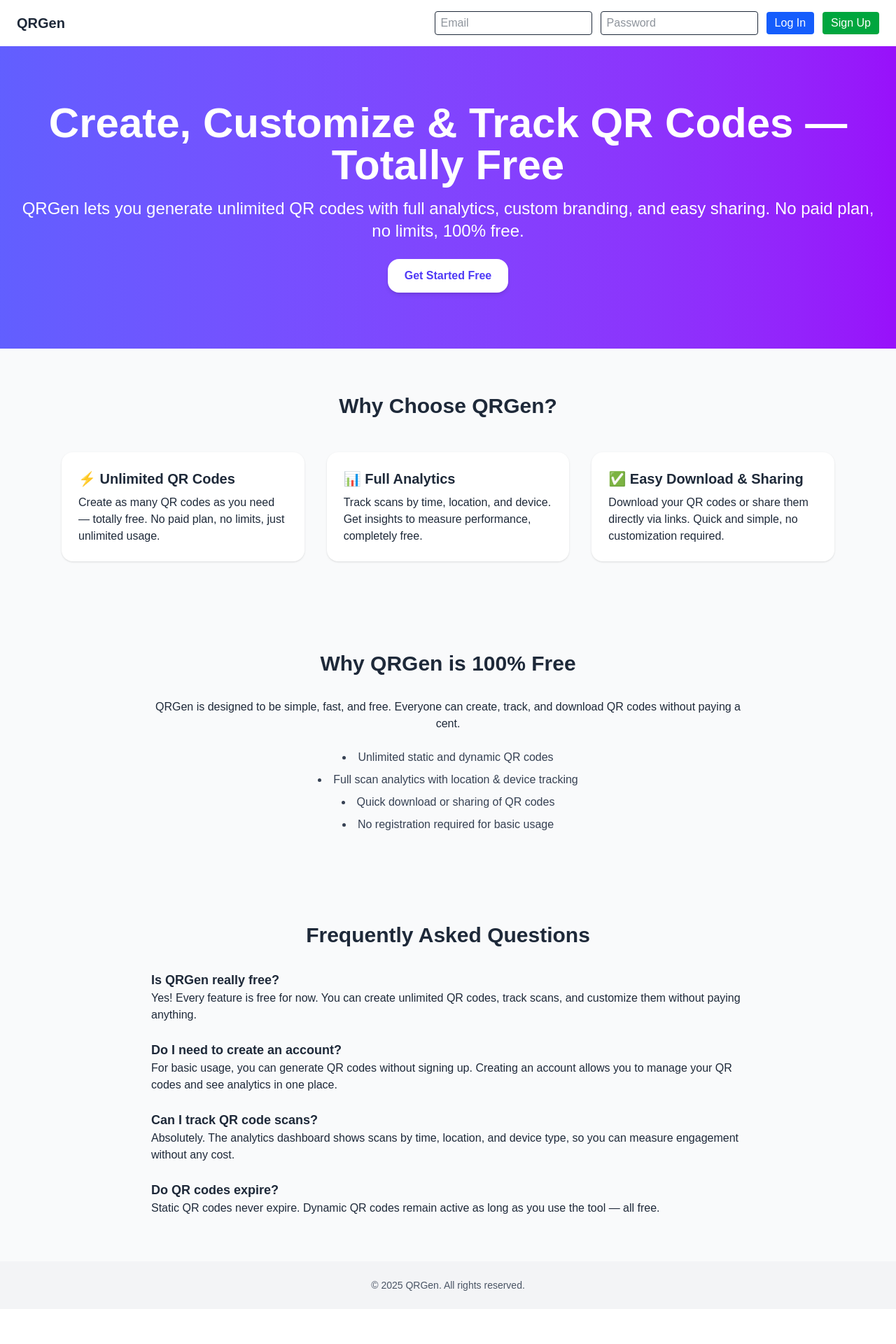
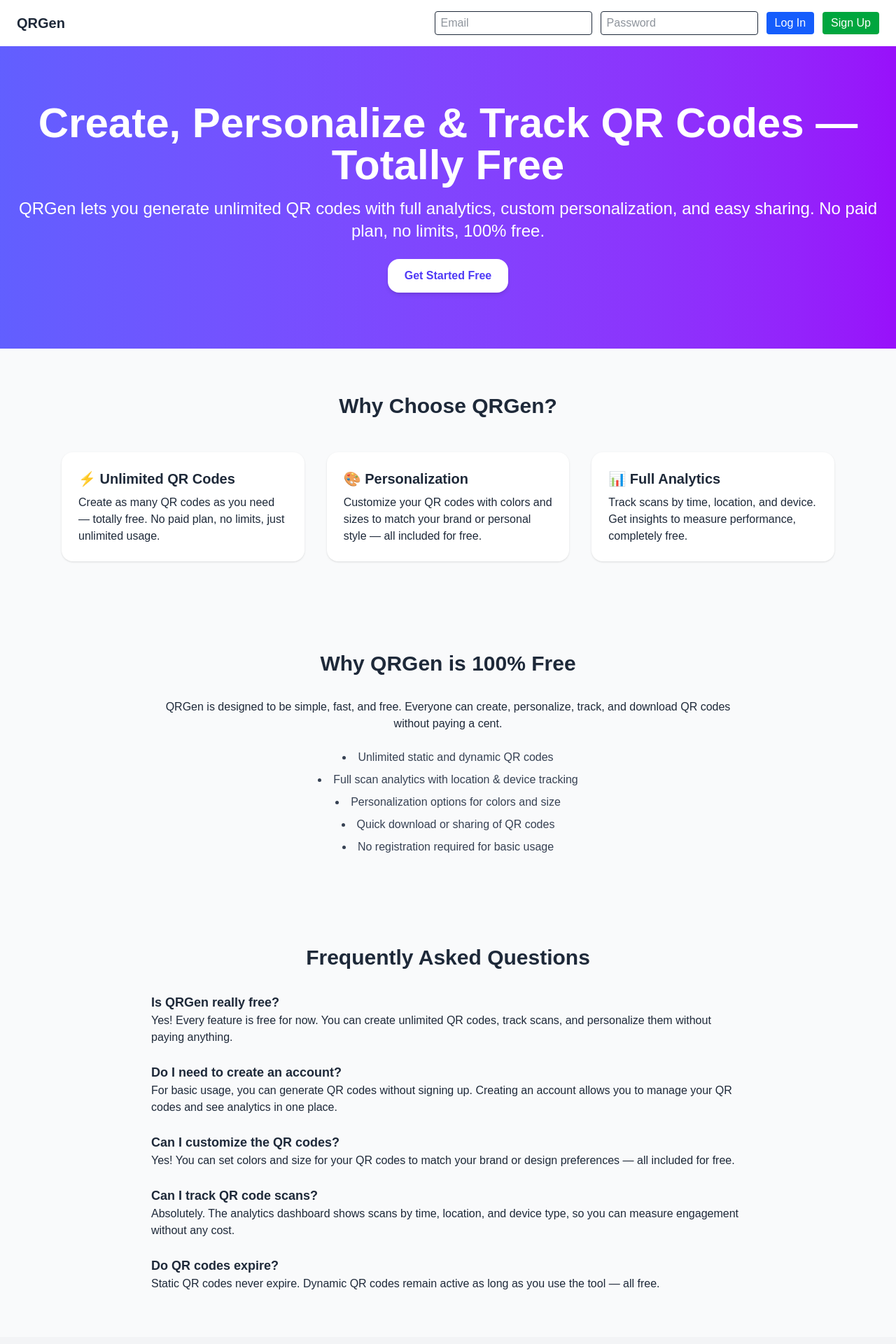
Before and after one commit to davher890/qr-saas, a Next.js app: page / in a window 1280 px wide. Shown: the top 1920 px of the page at 70% size. Before the commit the page ends 1870 px from the top, so only its background shows below. Built offline with nearby package versions, Linux system fonts and the light colour scheme; no server answers.

Commit message:
Update landing page

```diff
--- a/src/app/page.tsx
+++ b/src/app/page.tsx
@@ -28,17 +28,17 @@ export default function LandingPage() {
         <title>{APP_NAME} – Free QR Code Generator with Analytics</title>
         <meta
           name="description"
-          content={`Create, customize, and track QR codes for free with ${APP_NAME}. Unlimited QR codes, full analytics, and easy sharing — no paid plan required.`}
+          content={`Create, customize, and track QR codes for free with ${APP_NAME}. Unlimited QR codes, full analytics, personalization, and easy sharing — no paid plan required.`}
         />
-        <meta name="keywords" content={`free QR code generator, QR analytics, QR tracking, ${APP_NAME}, custom QR codes, dynamic QR codes`} />
+        <meta name="keywords" content={`free QR code generator, QR analytics, QR tracking, ${APP_NAME}, custom QR codes, dynamic QR codes, personalized qr codes`} />
         <meta property="og:title" content={`${APP_NAME} – Free QR Code Generator with Analytics`} />
-        <meta property="og:description" content={`Generate, customize, and track QR codes for free with ${APP_NAME}. No paid plans, just unlimited QR codes and analytics.`} />
+        <meta property="og:description" content={`Generate, personalize, and track QR codes for free with ${APP_NAME}. No paid plans, just unlimited QR codes and analytics.`} />
         <meta property="og:type" content="website" />
         <meta property="og:url" content="https://yourdomain.com" />
         <meta property="og:image" content="https://yourdomain.com/og-image.png" />
         <meta name="twitter:card" content="summary_large_image" />
         <meta name="twitter:title" content={`${APP_NAME} – Free QR Code Generator with Analytics`} />
-        <meta name="twitter:description" content={`Generate, customize, and track QR codes for free with ${APP_NAME}. No paid plans, unlimited QR codes, full analytics.`} />
+        <meta name="twitter:description" content={`Generate, personalize, and track QR codes for free with ${APP_NAME}. No paid plans, unlimited QR codes, full analytics.`} />
       </Head>
 
       <div className="min-h-screen bg-gray-50 text-gray-800 flex flex-col">
@@ -84,10 +84,10 @@ export default function LandingPage() {
         {/* Hero Section */}
         <header className="text-center py-20 px-6 bg-gradient-to-r from-indigo-500 to-purple-600 text-white">
           <h2 className="text-4xl md:text-6xl font-bold mb-4">
-            Create, Customize & Track QR Codes — Totally Free
+            Create, Personalize & Track QR Codes — Totally Free
           </h2>
           <p className="text-lg md:text-2xl mb-6">
-            {APP_NAME} lets you generate unlimited QR codes with full analytics, custom branding, and easy sharing. No paid plan, no limits, 100% free.
+            {APP_NAME} lets you generate unlimited QR codes with full analytics, custom personalization, and easy sharing. No paid plan, no limits, 100% free.
           </p>
           <button
             className="px-6 py-3 bg-white text-indigo-600 font-semibold rounded-2xl shadow-md hover:bg-gray-200"
@@ -107,12 +107,12 @@ export default function LandingPage() {
                 <p>Create as many QR codes as you need — totally free. No paid plan, no limits, just unlimited usage.</p>
               </article>
               <article className="bg-white p-6 rounded-2xl shadow">
+                <h3 className="text-xl font-semibold mb-2">🎨 Personalization</h3>
+                <p>Customize your QR codes with colors and sizes to match your brand or personal style — all included for free.</p>
+              </article>
+              <article className="bg-white p-6 rounded-2xl shadow">
                 <h3 className="text-xl font-semibold mb-2">📊 Full Analytics</h3>
                 <p>Track scans by time, location, and device. Get insights to measure performance, completely free.</p>
-              </article>
-              <article className="bg-white p-6 rounded-2xl shadow">
-                <h3 className="text-xl font-semibold mb-2">✅ Easy Download & Sharing</h3>
-                <p>Download your QR codes or share them directly via links. Quick and simple, no customization required.</p>
               </article>
             </div>
           </section>
@@ -121,11 +121,12 @@ export default function LandingPage() {
           <section className="py-16 px-6 max-w-4xl mx-auto">
             <h2 className="text-3xl font-bold text-center mb-8">Why {APP_NAME} is 100% Free</h2>
             <p className="text-center mb-6">
-              {APP_NAME} is designed to be simple, fast, and free. Everyone can create, track, and download QR codes without paying a cent.
+              {APP_NAME} is designed to be simple, fast, and free. Everyone can create, personalize, track, and download QR codes without paying a cent.
             </p>
             <ul className="list-disc list-inside space-y-2 text-center text-gray-700">
               <li>Unlimited static and dynamic QR codes</li>
               <li>Full scan analytics with location & device tracking</li>
+              <li>Personalization options for colors and size</li>
               <li>Quick download or sharing of QR codes</li>
               <li>No registration required for basic usage</li>
             </ul>
@@ -137,11 +138,15 @@ export default function LandingPage() {
             <div className="space-y-6">
               <div>
                 <h3 className="text-lg font-semibold">Is {APP_NAME} really free?</h3>
-                <p>Yes! Every feature is free for now. You can create unlimited QR codes, track scans, and customize them without paying anything.</p>
+                <p>Yes! Every feature is free for now. You can create unlimited QR codes, track scans, and personalize them without paying anything.</p>
               </div>
               <div>
                 <h3 className="text-lg font-semibold">Do I need to create an account?</h3>
                 <p>For basic usage, you can generate QR codes without signing up. Creating an account allows you to manage your QR codes and see analytics in one place.</p>
+              </div>
+              <div>
+                <h3 className="text-lg font-semibold">Can I customize the QR codes?</h3>
+                <p>Yes! You can set colors and size for your QR codes to match your brand or design preferences — all included for free.</p>
               </div>
               <div>
                 <h3 className="text-lg font-semibold">Can I track QR code scans?</h3>
```
